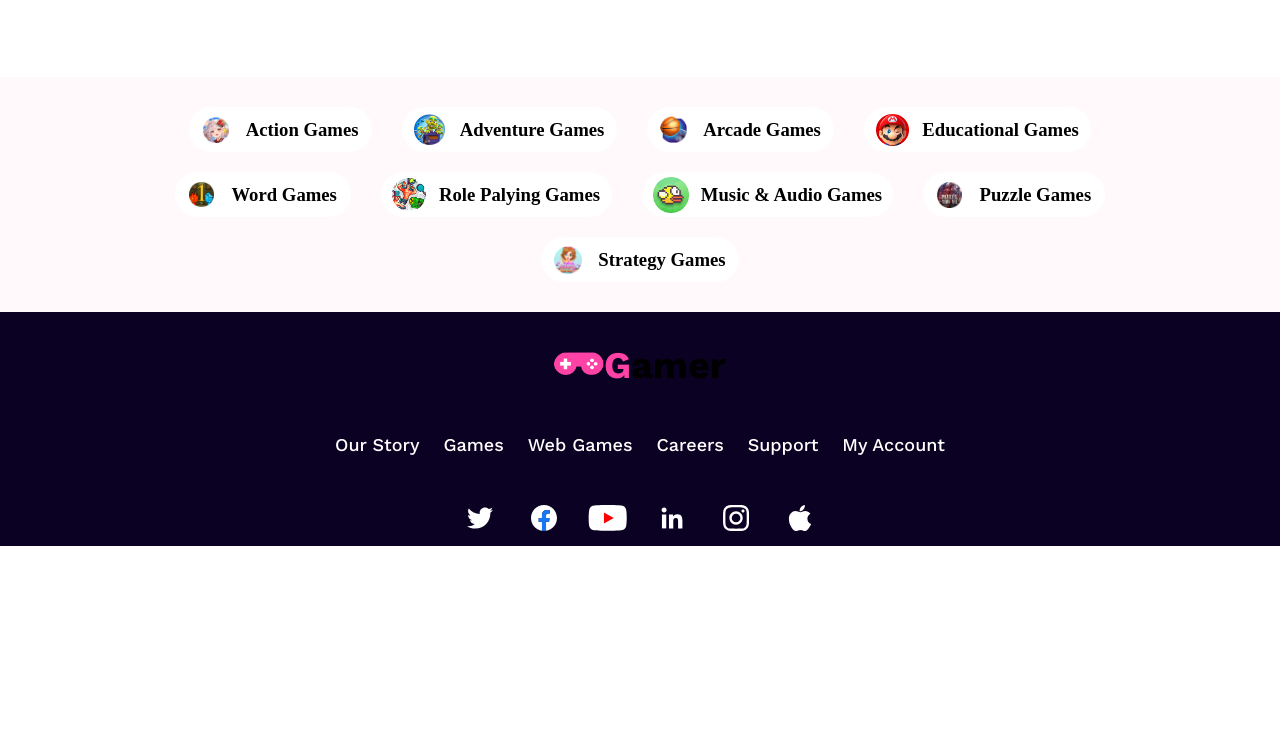
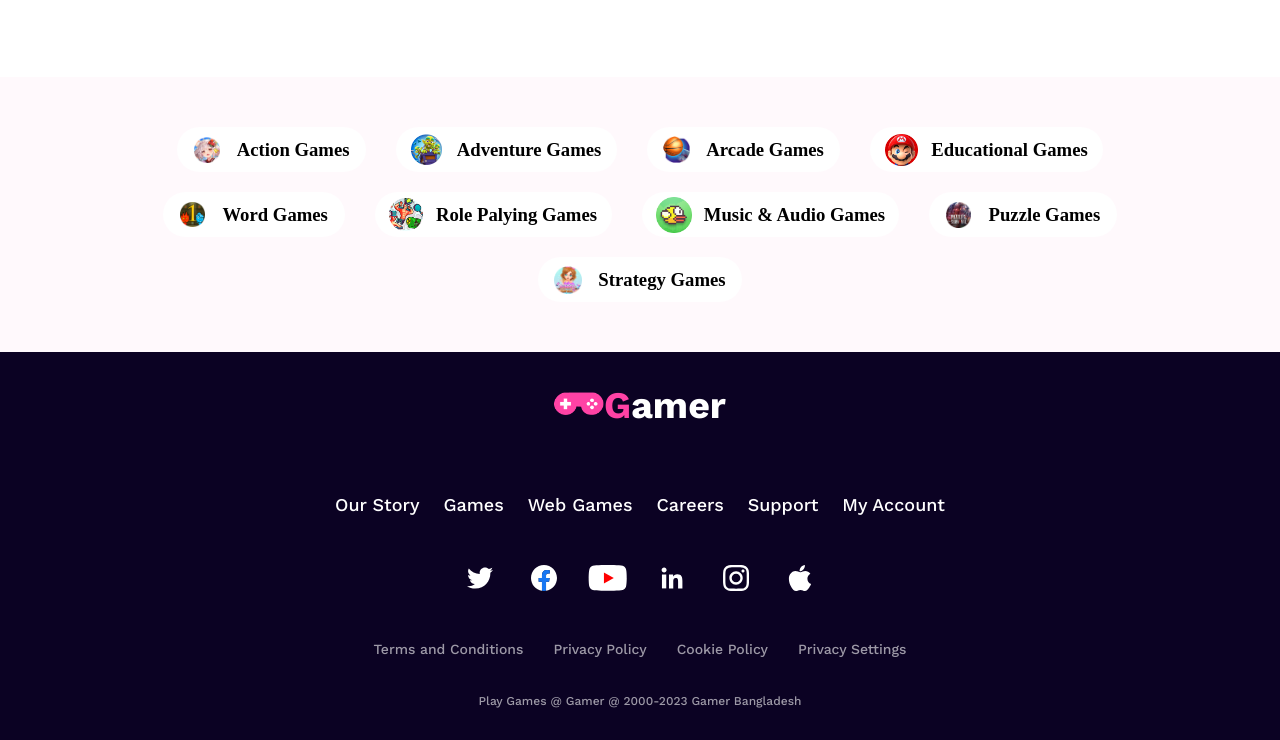
Before and after one commit to aubonee/PH_Assignment-2, a plain HTML site: page index.html in a window 1280 px wide. Shown: the part 2375-3115 px from the top of the page. Before the commit the page ends 2921 px from the top, so only its background shows below. Drawn offline with nearby package versions, Linux system fonts and the light colour scheme.

Commit message:
footer added

```diff
--- a/index.html
+++ b/index.html
@@ -7,8 +7,8 @@
     <link rel="stylesheet" href="style.css">
     <link rel="stylesheet" href="tablet.css">
     <link rel="stylesheet" href="mobile.css">
-    <link rel="shortcut icon" href="favicon.ico" type="image/x-icon">
-    <title>Document</title>
+    <link rel="shortcut icon" href="images/Frame.png" type="image/x-icon">
+    <title>Gamer</title>
 </head>
 <body>
     <header>
@@ -226,11 +226,13 @@
 
     </main>
     <footer>
-      <div class="footer-logo"></div>
-      <div class="logo-section">
-        <div class="logo-img"><img src="images/Frame.png" alt=""></div>
-        <div class="logo-title"><h2><span>G</span>amer</h2></div>
-    </div>
+      <div class="footer-logo">
+        <div class="logo-section">
+          <div class="logo-img"><img src="images/Frame.png" alt=""></div>
+          <div class="logo-title"><h2><span>G</span>amer</h2></div>
+      </div>
+      </div>
+
       <div class="footer-item">
         <li>Our Story</li>
         <li>Games</li>
@@ -300,8 +302,15 @@
         </svg>
 
       </div>
-      <div class="quick-access"></div>
-      <div class="copyright"></div>
+      <div class="quick-access">
+        <li>Terms and Conditions</li>
+        <li>Privacy Policy</li>
+        <li>Cookie Policy</li>
+        <li>Privacy Settings</li>
+      </div>
+      <div class="copyright">
+        <p>Play Games @ Gamer @ 2000-2023 Gamer Bangladesh</p>
+      </div>
 
     </footer>
 
--- a/style.css
+++ b/style.css
@@ -368,8 +368,8 @@ header{
    background-color:rgba(255, 66, 165, 0.03) ;
    width:100%;
    display: flex;
-   padding-top: 20px;
-   padding-bottom: 20px;
+   padding-top: 40px;
+   padding-bottom: 40px;
     justify-content: center;
     align-items: center;
 }
@@ -394,6 +394,7 @@ header{
      margin:10px 15px;
      padding: 10px 5px;
      box-sizing: border-box;
+     border: 3px solid transparent;
      transition: .3s ease-out;
 }
 .game-types img{
@@ -402,15 +403,23 @@ header{
 .game-types:hover{
     border: 3px solid var(--secondary-color);
 }
+
+/* footer starts */
 footer{
     background-color: #0B0223;
     width: 100%;
+}
+.footer-logo .logo-title  h2{
+
+    color: #FFF;
+
 }
 .footer-item{
     display: flex;
     justify-content: center;
     align-items: center;
     flex-wrap: wrap;
+    margin: 20px auto;
 }
 footer .footer-item li{
     margin: 0 10px;
@@ -425,7 +434,7 @@ line-height: normal;
 
 }
 .social-icon{
-    margin-top: 20px;
+    margin: 20px auto;
     display: flex;
     flex-wrap: wrap;
     justify-content: center;
@@ -436,3 +445,35 @@ line-height: normal;
     max-height: 26px;
     margin: 15px 12px;
 }
+.quick-access{
+    display: flex;
+    justify-content: center;
+    align-items: center;
+    flex-wrap: wrap;
+    margin: 20px auto 10px auto;
+
+}
+.quick-access li{
+    list-style: none;
+    color: rgba(255, 255, 255, 0.60);
+    text-align: center;
+    font-size: 14px;
+    font-style: normal;
+    margin: 15px;
+    line-height: normal;
+    font-family: var(--font-family);
+}
+ .copyright{
+    width: 100%;
+    display: flex;
+    justify-content: center;
+    align-items: center;
+    padding-bottom: 20px;
+}
+.copyright p{
+    color: rgba(255, 255, 255, 0.60);
+    text-align: center;
+    font-size: 12px;
+    font-family: var(--font-family);
+
+}
```
